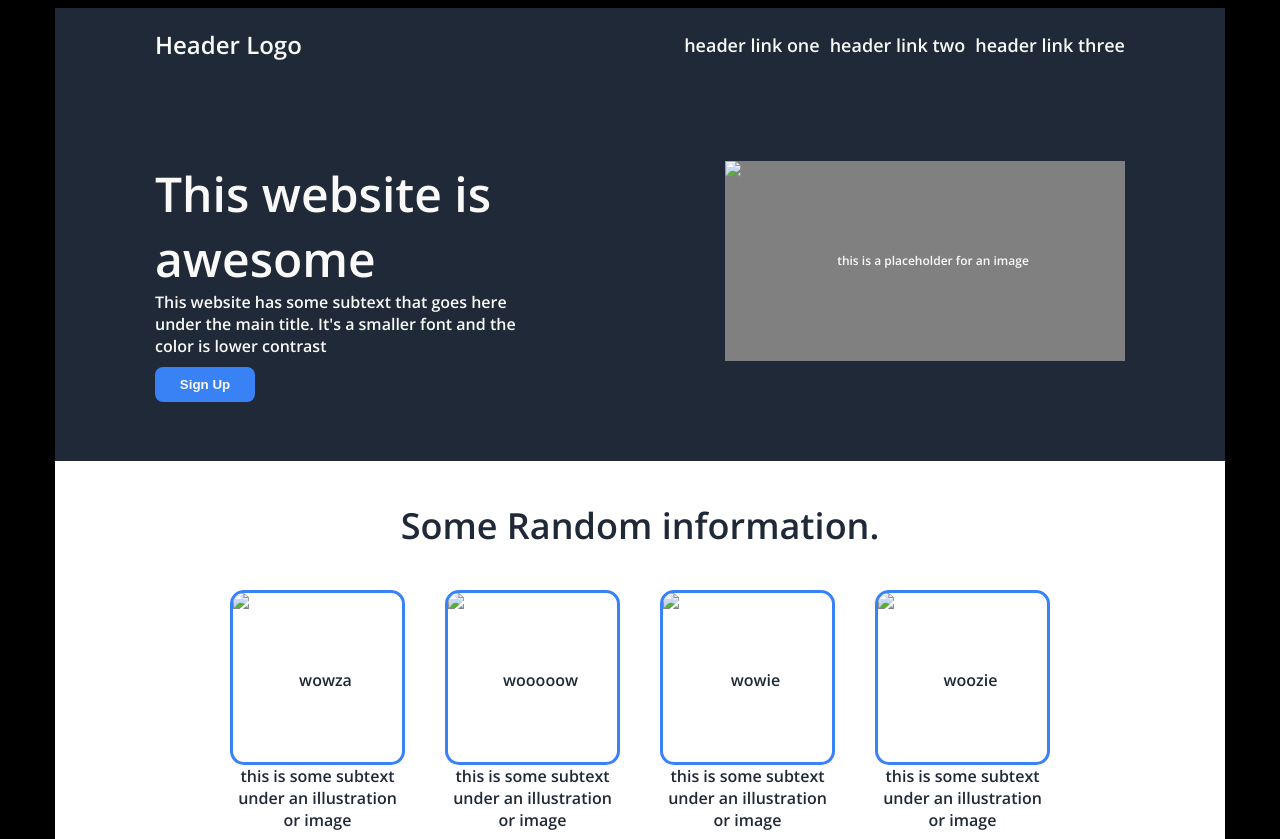
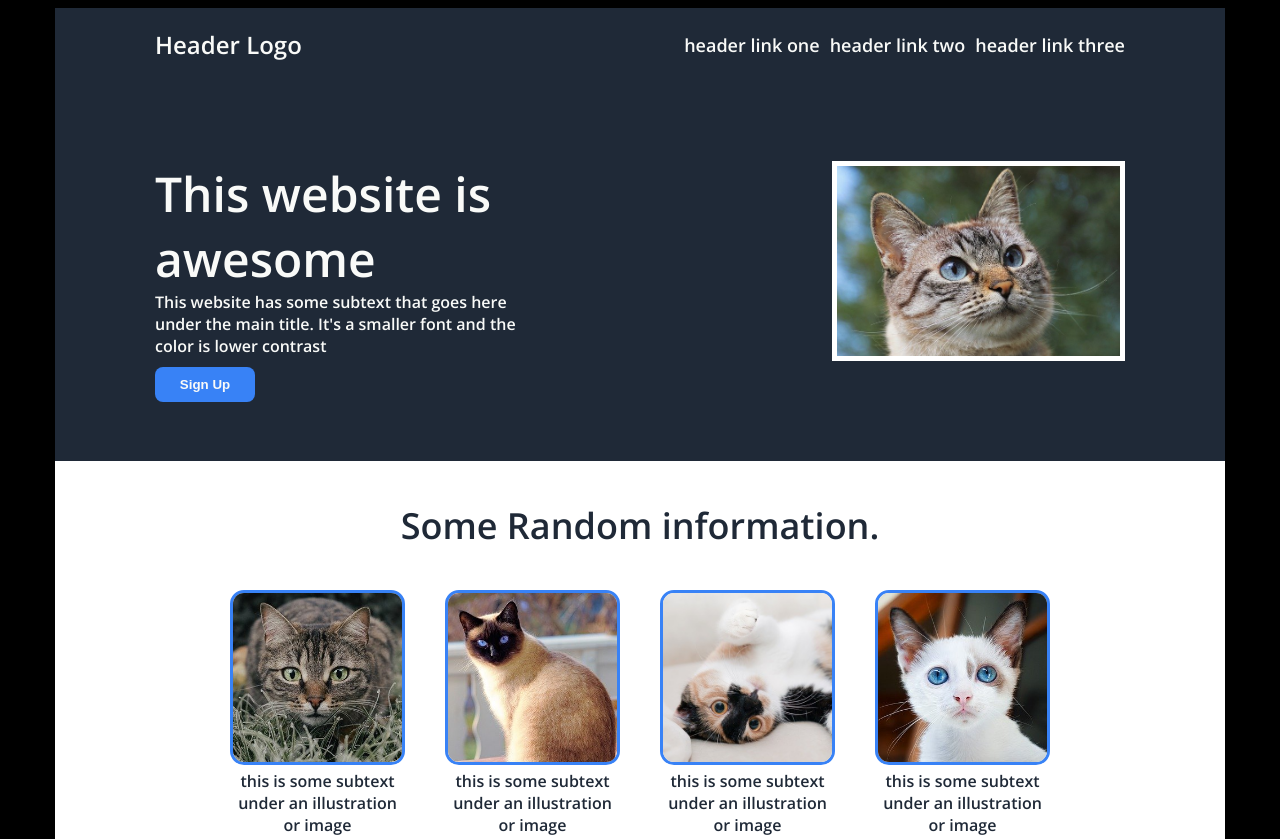
Before and after one commit to Balegore/Odin-Project-Landing-Page, a plain HTML site: page index.html in a window 1280 px wide. Shown: the top 839 px of the page. Drawn offline with nearby package versions, Linux system fonts and the light colour scheme.

Commit message:
Found images, added to html

```diff
--- a/index.html
+++ b/index.html
@@ -23,26 +23,26 @@
             <div>This website has some subtext that goes here under the main title. It's a smaller font and the color is lower contrast</div>
             <button class="button1">Sign Up</button>
         </div>
-        <img src="" alt="this is a placeholder for an image">
+        <img src="images/cat5.jpg" alt="this is a placeholder for an image">
     </div>
 
     <div class=infocontainer>
         <div class=infoheader>Some Random information.</div>
         <div class=info>
             <div class="infobox">
-                <img href="" alt="wowza">
+                <img src="images/cat1.png" alt="wowza">
                 <div class=infotext>this is some subtext under an illustration or image</div>
             </div>
             <div class="infobox">
-                <img href="" alt="wooooow">
+                <img src="images/cat2.png" alt="wooooow">
                 <div class=infotext>this is some subtext under an illustration or image</div>
             </div>
             <div class="infobox">
-                <img href=""  alt="wowie">
+                <img src="images/cat3.png"  alt="wowie">
                 <div class=infotext>this is some subtext under an illustration or image</div>
             </div>
             <div class="infobox">
-                <img href="" alt="woozie">
+                <img src="images/cat4.png" alt="woozie">
                 <div class=infotext>this is some subtext under an illustration or image</div>
             </div>
         </div>
--- a/style.css
+++ b/style.css
@@ -46,13 +46,15 @@ button{
 }
 
 .subheader img{
+    box-sizing: border-box;
     height: 200px;
-    width: 400px;
+    width: auto;
     line-height: 200px;
     background-color: grey;
     text-align: center;
     font-size: 12px;
     flex-shrink: 0;
+    border: 5px solid white;
 
 }
 
```
Also changed, not shown: images/cat1.png (added), images/cat2.png (added), images/cat3.png (added), images/cat4.png (added), images/cat5.jpg (added).
